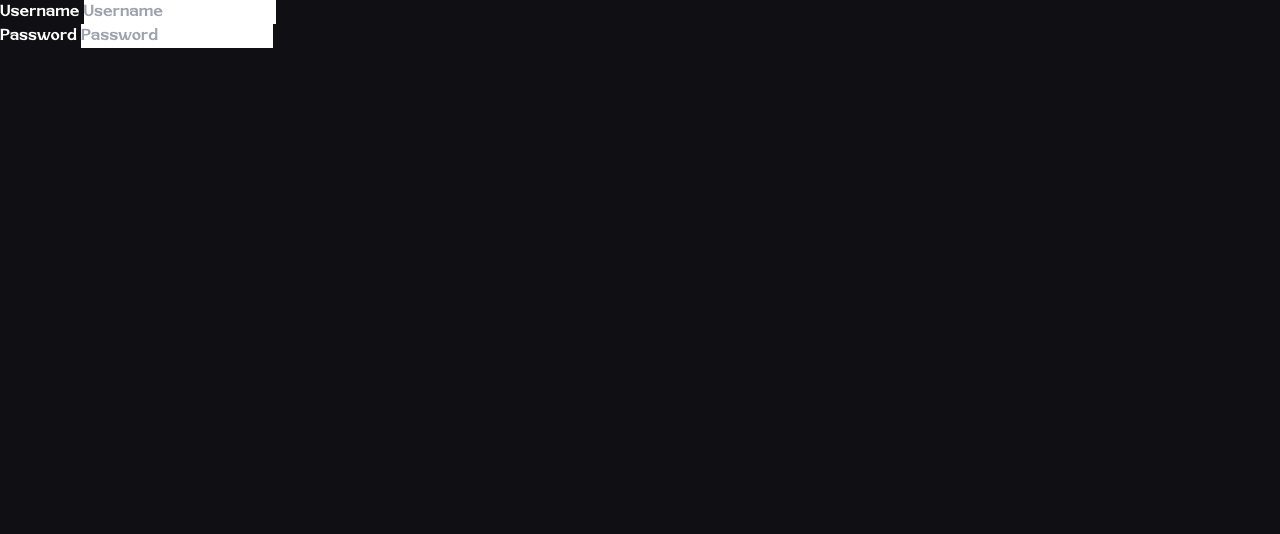
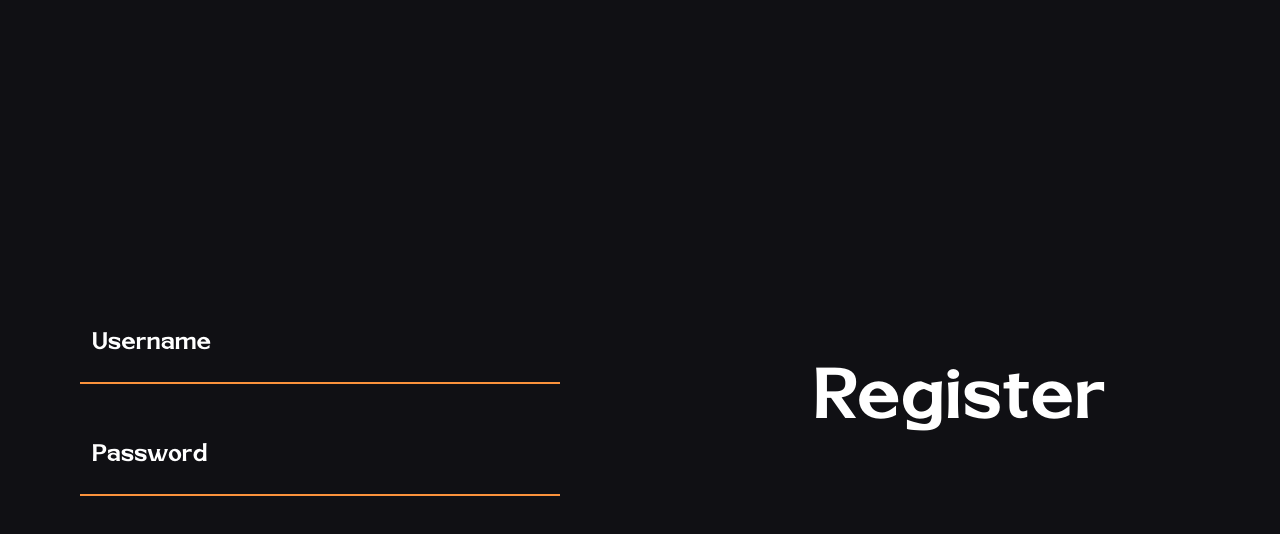
Before and after one commit to leonardotavares20/svelteKitAuth, a SvelteKit app: page /registration in a window 1280 px wide. Shown: the top 534 px of the page. Built offline with nearby package versions, Linux system fonts and the light colour scheme.

Commit message:
refactor: use form store of svkit and add validation messages

```diff
--- a/src/routes/registration/+page.svelte
+++ b/src/routes/registration/+page.svelte
@@ -1,20 +1,52 @@
 <script lang="ts">
-  import type { PageData } from "./$types";
-  import type { ActionData } from "./$types";
+  import { page } from '$app/stores';
+  import type { ActionData } from './$types';
 
-  export let data: PageData;
-  export let form: ActionData;
+  const form = $page.form as ActionData;
 </script>
 
-<div class="w-svw h-svh">
-  <form action="" method="post">
-    <div>
-      <label for="username" id="username">Username</label>
-      <input type="text" name="username" placeholder="Username" />
+<div class="w-svw h-svh flex items-center justify-center">
+  <form class="w-svw h-svh grid grid-cols-2" action="?/register" method="post">
+    <div class="grid grid-rows-2">
+      <div class="h-full w-full flex flex-col justify-end items-center pb-4">
+        <input
+          class="text-white text-2xl w-3/4 h-20 px-3 transition-all bg-[#101014] border-0 border-b-2 border-orange-400 outline-none placeholder:text-white focus:border-orange-500"
+          type="text"
+          value={form?.register?.formData?.username ?? ''}
+          name="username"
+          autocomplete="off"
+          placeholder="Username"
+        />
+        {#if form?.username}
+          <p class="text-red-500 text-lg">
+            {form.username.message}
+          </p>
+        {/if}
+        {#if form?.register?.fieldErrors?.username}
+          <p class="text-red-500 text-lg">
+            {form?.register.fieldErrors?.username[0]}
+          </p>
+        {/if}
+      </div>
+      <div class="h-full w-full flex flex-col justify-start items-center pt-4">
+        <input
+          class="text-white text-2xl w-3/4 h-20 px-3 transition-all bg-[#101014] border-0 border-b-2 border-orange-400 outline-none placeholder:text-white focus:border-orange-500"
+          type="password"
+          name="password"
+          placeholder="Password"
+        />
+        {#if form?.register?.fieldErrors?.password}
+          <p class="text-red-500 text-lg">
+            {form?.register.fieldErrors?.password[0]}
+          </p>
+        {/if}
+      </div>
     </div>
-    <div>
-      <label for="password" id="password">Password</label>
-      <input type="password" name="password" placeholder="Password" />
+    <div class="h-full">
+      <button
+        class="h-full w-full transition-all text-7xl hover:bg-orange-500"
+        type="submit">Register</button
+      >
     </div>
   </form>
 </div>
```
